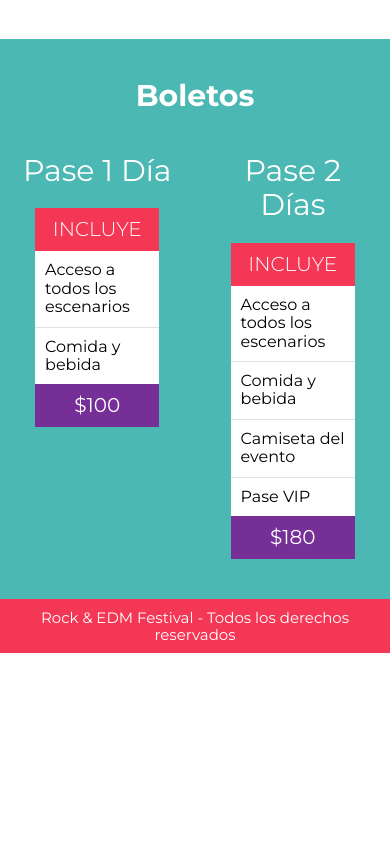
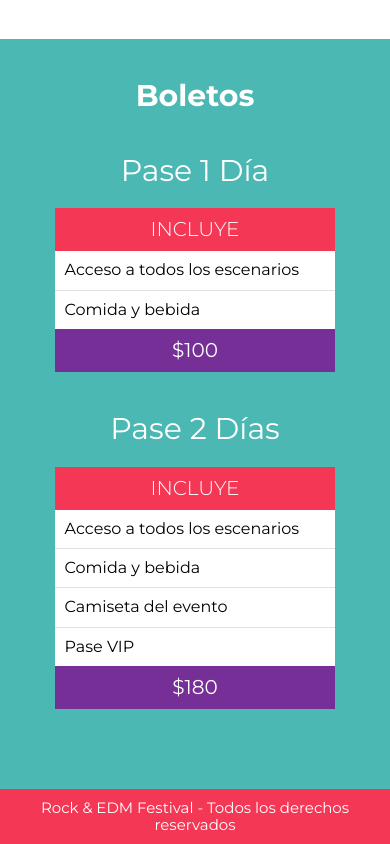
Before and after one commit to HectorGerardoZV/Proyecto04-FestivalMusica, a website: page html/index.html in a window 390 px wide. Shown: the part 6934-7778 px from the top of the page. Before the commit the page ends 7587 px from the top, so only its background shows below. Drawn offline with Linux system fonts and the light colour scheme.

Commit message:
Finalizacion del responsive de la seccion boletos

```diff
--- a/src/scss/layout/_bolestos.scss
+++ b/src/scss/layout/_bolestos.scss
@@ -17,6 +17,9 @@
 .contenedor-boletos {
     margin-top: $separacion;
     @include grid(2, $separacion) {}
+    @include mq($tablet) {
+        grid: none;
+    }
 }
 
 .pase {
@@ -57,4 +60,7 @@
             font-size: 2rem;
         }
     }
+    @include mq($tablet) {
+        margin-bottom: $separacion;
+    }
 }
```
Also changed, not shown: build/css/app.css.
